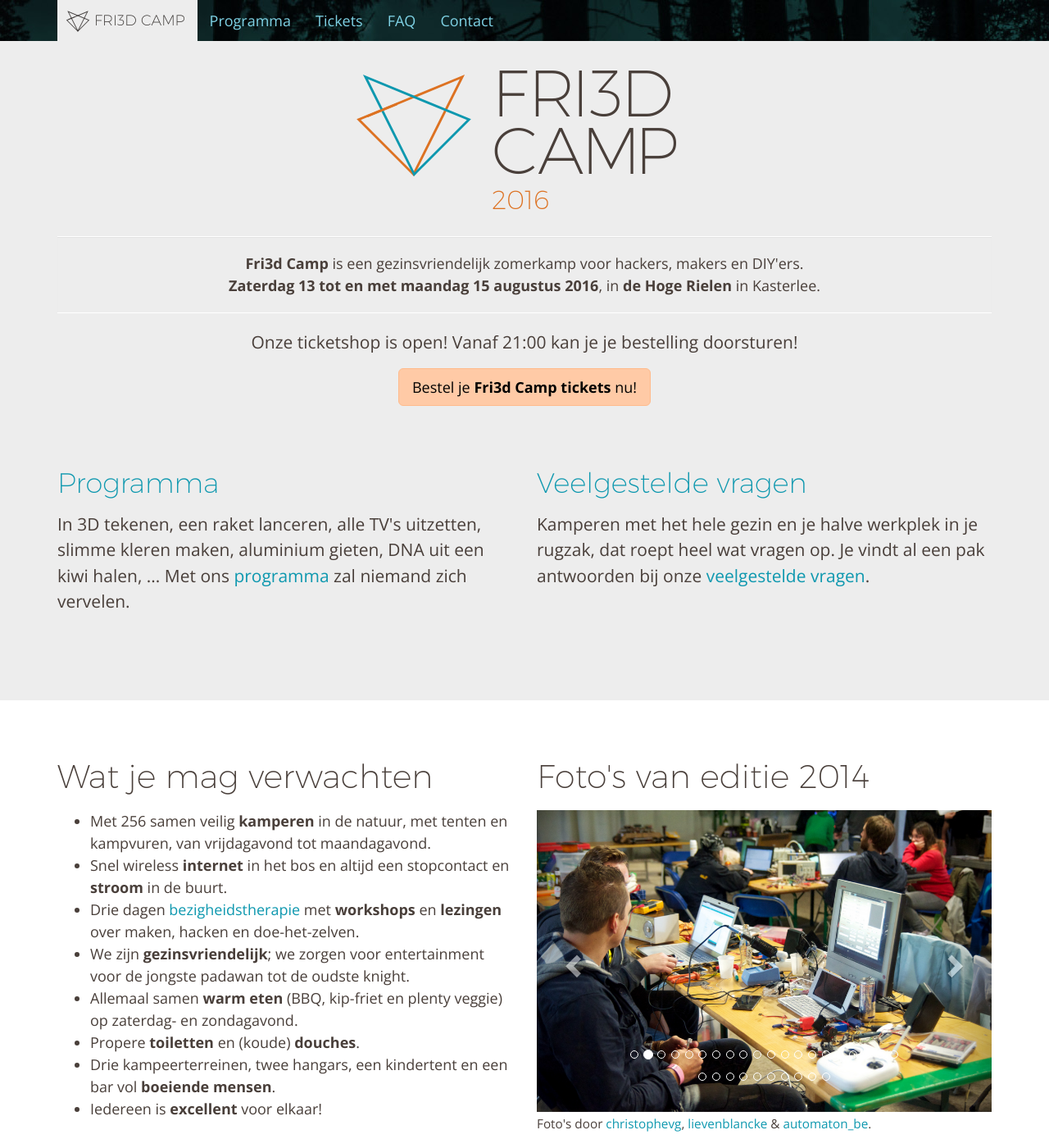
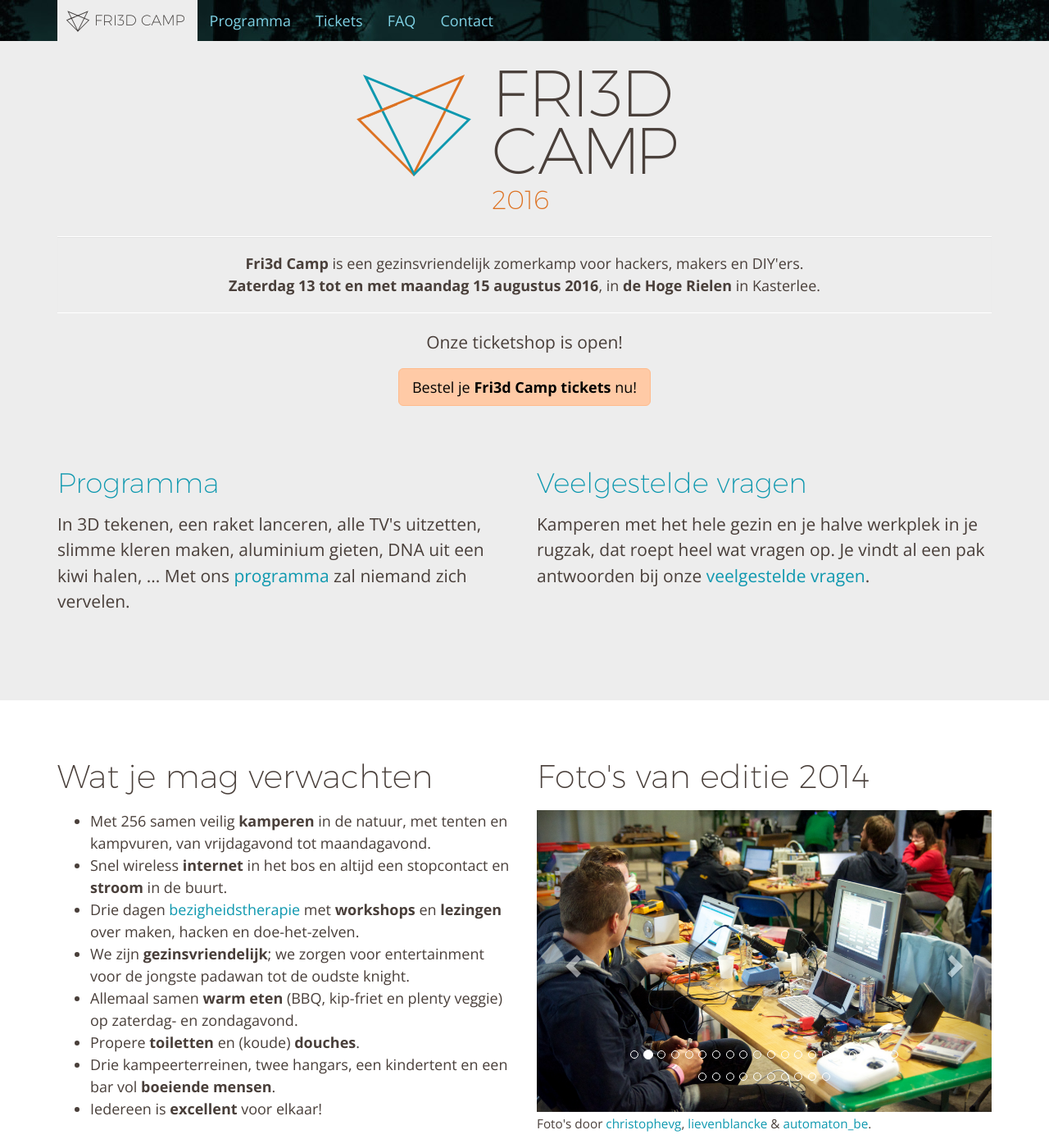
Before and after one commit to Fri3dCamp/fri3dweb2016, a Jekyll site: the page built from index.md, in a window 1280 px wide and 1400 px high. Shown: the whole window at 82% size. Built offline with Jekyll 4.4.1, drawn with Linux system fonts in a browser that asks for light colours; nearby versions of some CDN libraries; some of the changed text lies outside the part shown.

Commit message:
start date ticketshop weg, kalender wordt pover zo

```diff
--- a/faq/index.html
+++ b/faq/index.html
@@ -8,8 +8,8 @@
     - question: Wanneer kan ik een ticket kopen?
       anchor: ticketdate
       answer: >
-        <p>Onze publieke ticketverkoop start woensdag <strong>1 juni 2016, om 21:00 </strong>stipt. Let op, we verwachten in een flits uit te verkopen. Als je mee op kamp wil, twijfel dan zeker niet en bestel zo snel je kan!</p>
         <p>Je kan tickets bestellen via onze ticketshop op <a href="https://tickets.fri3d.be">https://tickets.fri3d.be</a>.</p>
+        <p>Als je mee op kamp wil, twijfel dan zeker niet en bestel zo snel je kan!</p>
 
     - question: Hoeveel kosten tickets?
       anchor: ticketprice
--- a/index.md
+++ b/index.md
@@ -8,7 +8,7 @@
       <strong>Zaterdag 13 tot en met maandag 15 augustus 2016</strong>, in <strong>de Hoge Rielen</strong> in Kasterlee.
     </div>
     <p class="text-center">
-      Onze ticketshop is open! Vanaf 21:00 kan je je bestelling doorsturen!</br>
+      Onze ticketshop is open!</br>
     </p>
     <p class="text-center">
       <a href="https://tickets.fri3d.be" target="_blank" class="btn btn-warning btn-lg">
@@ -33,10 +33,6 @@
   <h2>Kalender</h2>
   <table class="calendar">
     <tr>
-        <th>1 juni</th>
-        <td>De <strong>ticketshop</strong> wordt voor iedereen geopend! Let op, na 256 tickets zijn we volledig volzet!</td>
-    </tr>
-    <tr>
         <th>12 augustus</th>
         <td>Iedereen 's avonds <strong>welkom</strong> om de tenten op te slaan.</td>
     </tr>
```
